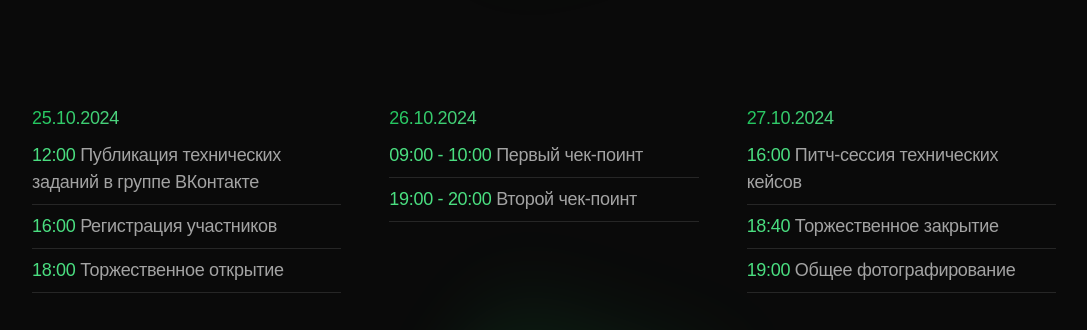
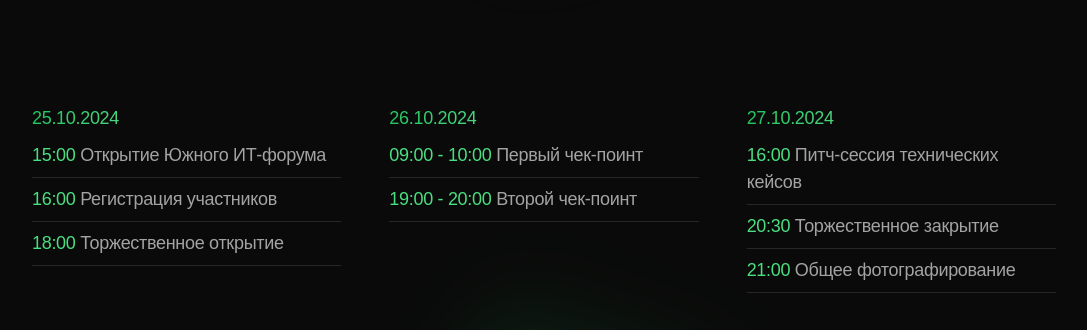
Before and after one commit to localzet-dev/Hackathon, a Vue app: page / in a window 1280 px wide. Shown: the part 2040-2370 px from the top of the page, without its empty margins (96-1183 px from the left). Built offline with nearby package versions, Linux system fonts and the light colour scheme.

Commit message:
Update Schedule.vue

```diff
--- a/src/partials/Schedule.vue
+++ b/src/partials/Schedule.vue
@@ -32,8 +32,7 @@
                   25.10.2024
                 </div>
                 <div class="py-2 text-neutral-400 border-b border-neutral-800"><span
-                    class="bg-clip-text text-transparent bg-green-400">12:00</span> Публикация технических заданий в
-                  группе ВКонтакте
+                    class="bg-clip-text text-transparent bg-green-400">15:00</span> Открытие Южного ИТ-форума
                 </div>
                 <div class="py-2 text-neutral-400 border-b border-neutral-800"><span
                     class="bg-clip-text text-transparent bg-green-400">16:00</span> Регистрация участников
@@ -69,10 +68,10 @@
                     class="bg-clip-text text-transparent bg-green-400">16:00</span> Питч-сессия технических кейсов
                 </div>
                 <div class="py-2 text-neutral-400 border-b border-neutral-800"><span
-                    class="bg-clip-text text-transparent bg-green-400">18:40</span> Торжественное закрытие
+                    class="bg-clip-text text-transparent bg-green-400">20:30</span> Торжественное закрытие
                 </div>
                 <div class="py-2 text-neutral-400 border-b border-neutral-800"><span
-                    class="bg-clip-text text-transparent bg-green-400">19:00</span> Общее фотографирование
+                    class="bg-clip-text text-transparent bg-green-400">21:00</span> Общее фотографирование
                 </div>
               </div>
             </div>
```
